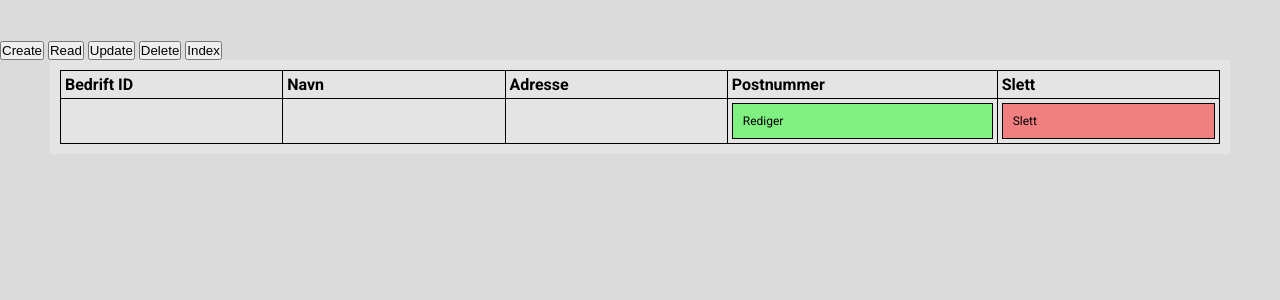
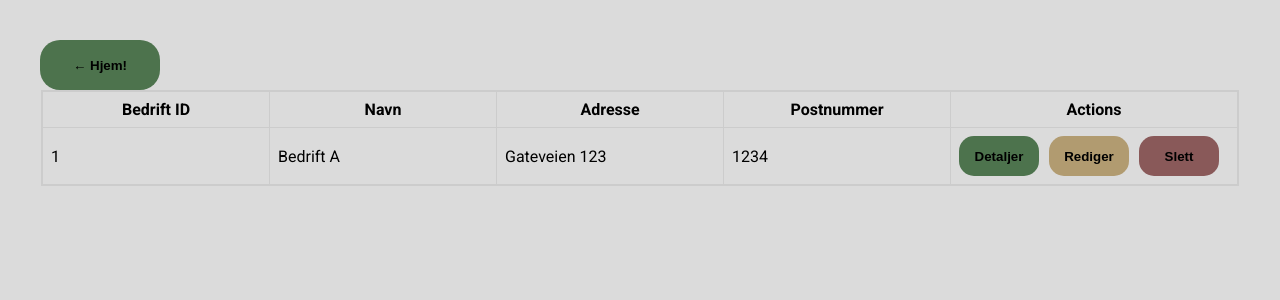
Before and after one commit to JonasTopper/Bedriftsportalen, a PHP site: page /CRUD/Read.php in a window 1280 px wide. Shown: the top 300 px of the page. Run offline with PHP 8.4, Linux system fonts and the light colour scheme.

Commit message:
Changed stylesheet for tables

```diff
--- a/CRUD/Read.php
+++ b/CRUD/Read.php
@@ -35,37 +35,45 @@ mysqli_close($conn);
 </head>
 <body>
 
+    <a href="../index.php"><button type="button" class="btn">&#8592 Hjem! </button></a>
 
 
-
-    <a href="Create.php"><button type="button" class="btn"> Create</button></a>
-    <a href="Read.php"><button type="button" class="btn"> Read</button></a>
-    <a href="Update.php"><button type="button" class="btn"> Update</button></a>
-    <a href="Delete.php"><button type="button" class="btn"> Delete</button></a>
-    <a href="../index.php"><button type="button" class="btn"> Index</button></a>
-
-    <main>
-        <table>
+    <table class="table">
     <thead>
         <tr>
             <th>Bedrift ID</th>
             <th>Navn</th>
             <th>Adresse</th>
             <th>Postnummer</th>
-                    <th>Slett</th>
+            <th>Actions</th>
         </tr>
     </thead>
     <tbody>
+
         <tr>
-                    <td></td>
-                    <td></td>
-                    <td></td>
-                    <td><a class="Update">Rediger</a></td>
-                    <td><a class="Delete">Slett</a></td>
+
+            <!-- Rediger denne, endre lenken. takk <3 -->
+
+                <td>1</td>
+
+                <td>Bedrift A</td>
+
+                <td>Gateveien 123</td>
+
+                <td>1234</td>
+
+            <td>
+                <div class="button-group">
+                    <button class="details-btn-table">Detaljer</button>
+                    <button class="edit-btn-table">Rediger</button>
+                    <button class="delete-btn-table">Slett</button>
+                </div>
+            </td>
         </tr>
     </tbody>
 </table>
-    </main>
+
+
 
     <script src="JavaScript/script.js">
 </body>
--- a/stylesheets/stylesheet.css
+++ b/stylesheets/stylesheet.css
@@ -47,33 +47,6 @@ input[type=submit] {
     box-sizing: border-box;
     background-color: lightgreen;
   }
-
-table {
-    width: 100%;
-    border-collapse: collapse;
-}
-
-table a {
-    text-align: left;
-    display: block;
-    text-decoration: none;
-    font-size: 12px;
-    color: black;
-    padding: 10px;
-   /* background-color: lightgreen; */
-    border: 1px solid black;
-}
-
-th, td {
-    border: 1px solid black;
-    text-align:left;
-    padding: 4px;
-    min-width: 75px;
-}
-
-tr:nth-child(even) {
-    background-color: lightgrey;
-}
 
 
 nav {
@@ -132,90 +105,12 @@ p {
     padding: 20px;
 }
 
-.Update {
-    background-color: rgb(128, 240, 128);
-   &:hover{
-    color: white;
-    background-color: rgb(108, 212, 108);
-    box-shadow: 0px 0px 50px 15px  greenyellow;
-   }
-}
-.Delete {
-    background-color: lightcoral;
-    &:hover{
-        color: white;
-        background-color: rgb(205, 105, 105);
-        box-shadow: 0px 0px 50px 15px rgb(165, 44, 44);
-    }
-}
 
 .logo {
     max-width: 150px;
     max-height: 150px;
 
 }
-
-tbody {
-	tr {
-		&:hover {
-			background-color: rgba(255,255,255,0.4);
-		}
-	}
-
-td, input, label {
-		position: relative;
-		&:hover {
-			&:before {
-				content: "";
-				left: 0;
-				right: 0;
-				top: -9999px;
-				bottom: -9999px;
-				background-color: rgba(255,255,255,0.3);
-				z-index: -1;
-			}
-            }
-        }
-    }
-
-.klem {
-    &:hover{
-        box-shadow: 0px 0px 50px 15px lightgray;
-    }
-}
-
-
-.updbtn {
-    &:hover{
-        box-shadow: 0px 0px 50px 20px lightgreen;
-        color: white;
-        background-color: rgb(116, 208, 116);
-    }
-}
-
-.inputupd {
-    &:hover{
-        border: solid black;
-        box-shadow: 0px 0px 50px 15px lightgray;
-    }
-}
-
-section {
-    margin: auto;
-    width: 50%;
-    padding:10px;
-}
-
-.hjemmesideknapp {
-    background-color:rgb(87, 177, 255);
-    color:white;
-    font-size: 27px;
-}
-
-.homeheader {
-    font-size: 50px;
-}
-
 
 .create-delete-edit {
     text-align: center;
@@ -254,3 +149,92 @@ section {
 .edit-btn button:hover {
     box-shadow: 0 0 20px rgba(0, 0, 0, 0.701);
 }
+
+table {
+    width: 70%;
+    border-collapse: collapse;
+    border: 2px solid #ccc;
+    border-radius: 10px;
+    margin: auto;
+}
+
+th, td {
+    border: 1px solid #ccc;
+    padding: 8px;
+}
+
+tr:nth-child(even) {
+    background-color: #f2f2f2;
+}
+
+td {
+    min-width: 210px;
+}
+
+.details-btn-table {
+    background-color: rgb(77, 115, 77);
+    min-height: 40px;
+    min-width: 80px;
+    border: none;
+    border-radius: 15px;
+    font-weight: bolder;
+}
+
+.delete-btn-table {
+    background-color: rgb(137, 89, 89);
+    min-height: 40px;
+    min-width: 80px;
+    border: none;
+    border-radius: 15px;
+    font-weight: bolder;
+}
+
+.edit-btn-table {
+    background-color: rgb(177, 155, 112);
+    min-height: 40px;
+    min-width: 80px;
+    border: none;
+    border-radius: 15px;
+    font-weight: bolder;
+}
+
+.details-btn-table:hover,
+.delete-btn-table:hover,
+.edit-btn-table:hover {
+    box-shadow: 0 0 20px rgba(0, 0, 0, 0.701);
+}
+
+.button-group {
+    display: flex;
+}
+
+.button-group button {
+    margin-right: 10px; /* Adjust the value as needed */
+}
+
+.table {
+    width: max-content; /* Adjust the width as needed */
+}
+
+/* Add this rule to ensure the table does not extend beyond the button group */
+.table td:last-child {
+    white-space: nowrap;
+}
+
+.btn {
+    min-width: 120px;
+    min-height: 50px;
+    margin-left: 5vh;
+    font-weight: bolder;
+    background-color: rgb(77, 115, 77);
+    border: none;
+    border-radius: 20px;
+}
+
+.btn:hover {
+    box-shadow: 0 0 20px rgba(0, 0, 0, 0.701);
+}
+
+.clickable {
+    cursor: pointer;
+}
```
Lines whose indentation alone changed are shown as unchanged.
